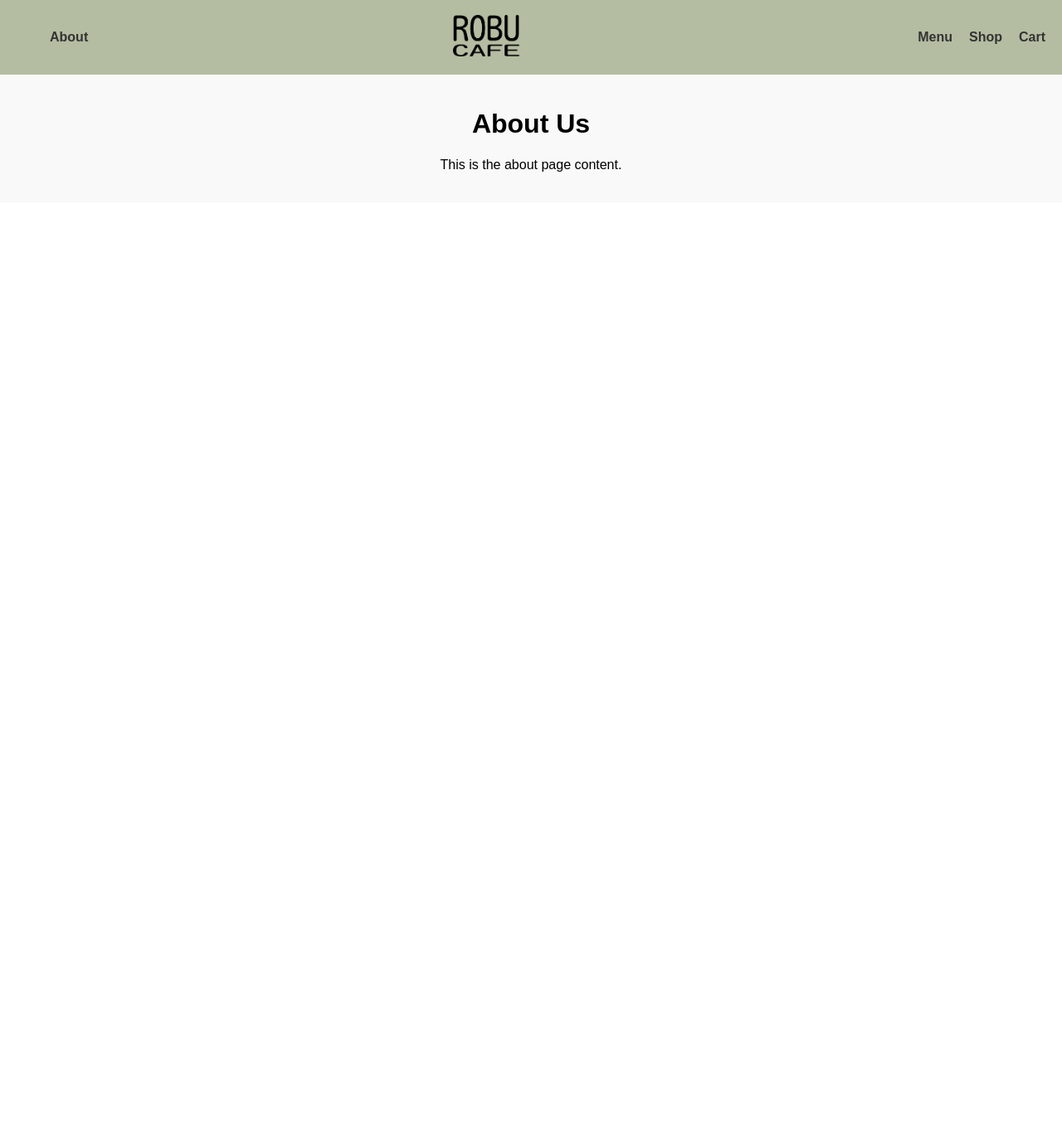
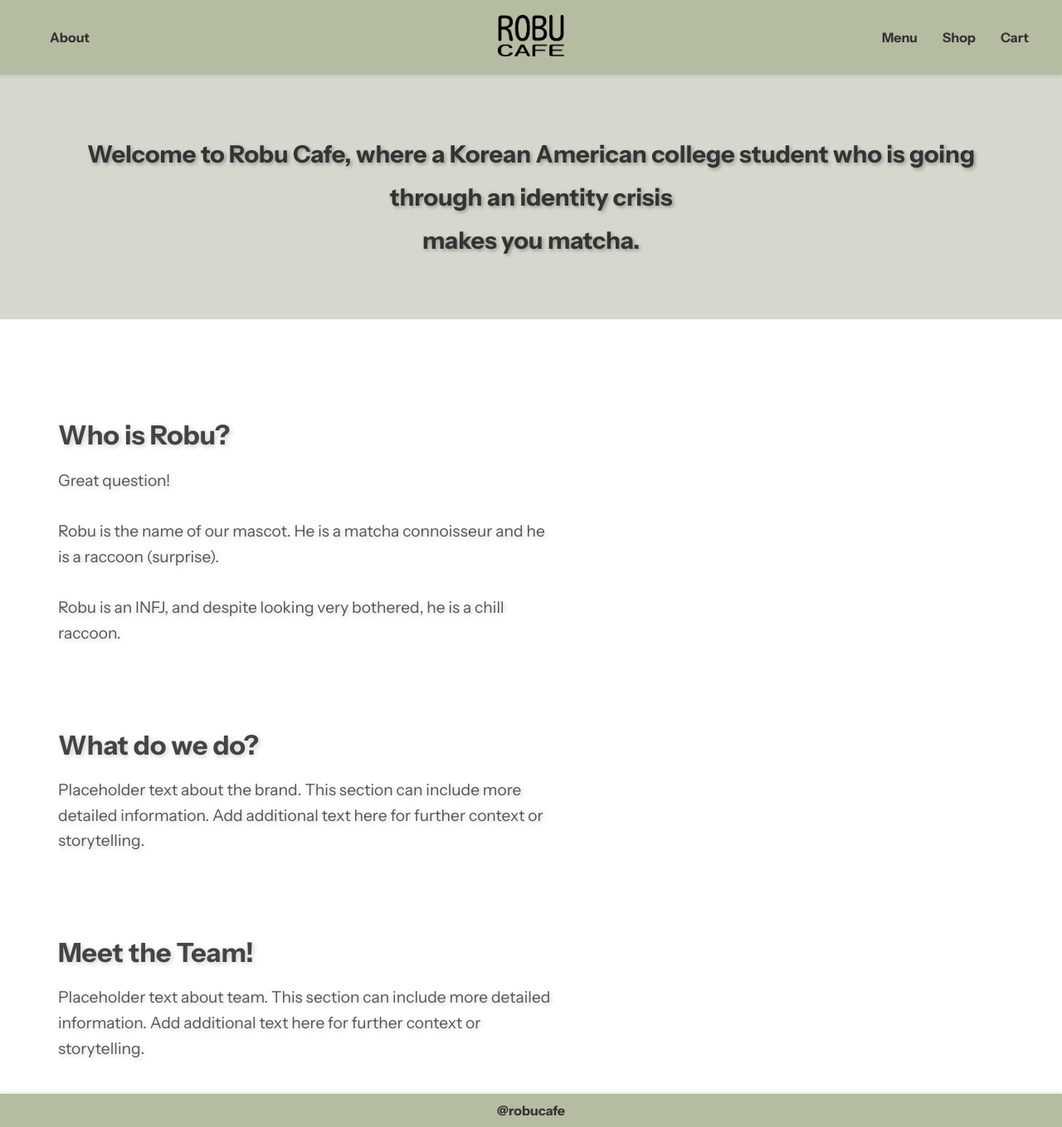
Before and after one commit to hanyoungk/robu, a plain HTML site: page about/about.html in a window 1280 px wide. Shown: the whole page at 83% size. Before the commit the page ends 800 px from the top, so only its background shows below. Drawn offline with Linux system fonts and the light colour scheme.

Commit message:
added content & changed landing page

```diff
--- a/about/about.css
+++ b/about/about.css
@@ -1,10 +1,51 @@
-/* About Page Specific Styles */
+
 main {
     text-align: center;
-    background-color: #f9f9f9;
-    padding: 20px;
 }
 
-header {
 
+body {
+    font-family: 'Instrument Sans', Arial, sans-serif;
 }
+
+/* .japanese-text {
+    font-family: 'Kosugi Maru', 'Kosugi', 'Arial', sans-serif;
+} */
+.about-content {
+    padding: 70px;
+    background: #D5D8CD;
+    text-align: center;
+    text-shadow: 2px 2px 4px rgba(0, 0, 0, 0.3);
+}
+
+.about-content p {
+    font-size: 1.8rem;
+    line-height: 1.8;
+    color: #333;
+    font-weight: 600;
+    margin: 0;
+    text-shadow: 2px 2px 4px rgba(0, 0, 0, 0.3);
+}
+
+
+.about-section {
+    margin-left: 50px;
+    max-width: 600px;
+    padding: 20px;
+    text-align: left;
+}
+
+.about-section h2 {
+    font-size: 2rem;
+    margin-bottom: 10px;
+    color: #444;
+    margin-top: 100px;
+    text-shadow: 2px 2px 6px rgba(0, 0, 0, 0.2);
+}
+
+.about-section p {
+    font-size: 1.2rem;
+    line-height: 1.6;
+    color: #555;
+    text-shadow: 2px 2px 6px rgba(0, 0, 0, 0.2);
+}
--- a/about/about.html
+++ b/about/about.html
@@ -6,7 +6,7 @@
     <title>About</title>
     <link rel="stylesheet" href="../css/global.css">
     <link rel="stylesheet" href="about.css">
-</head>
+    <link href="https://fonts.googleapis.com/css2?family=Instrument+Sans:wght@400;700&family=Kosugi+Maru&display=swap" rel="stylesheet">
 <body>
     <header>
         <nav class="left">
@@ -28,10 +28,39 @@
         </nav>
     </header>
     <main>
-        <h1>About Us</h1>
-        <p>This is the about page content.</p>
+        <div class="about-content">
+            <p>
+                Welcome to Robu Cafe, where a Korean American college student
+                who is going through an identity crisis<br>
+                makes you matcha.
+            </p>
+        </div>
+        <div class="about-section">
+            <h2>Who is Robu?</h2>
+            <p>
+                Great question!<br><br>
+                Robu is the name of our mascot. He is a matcha connoisseur and he is a raccoon (surprise).  <br><br>
+
+                Robu is an INFJ, and despite looking very bothered, he is a chill raccoon.
+            </p>
+
+            <h2>What do we do?</h2>
+            <p>
+                Placeholder text about the brand. This section can include more detailed information.
+                Add additional text here for further context or storytelling.
+            </p>
+
+            <h2>Meet the Team!</h2>
+            <p>
+                Placeholder text about team. This section can include more detailed information.
+                Add additional text here for further context or storytelling.
+            </p>
+        </div>
     </main>
     <script src="../js/global.js"></script>
     <script src="about.js"></script>
 </body>
+<footer>
+    <p>@robucafe</p>
+</footer>
 </html>
--- a/css/global.css
+++ b/css/global.css
@@ -1,33 +1,40 @@
-/* Global Styles */
+
 body {
-    font-family: Arial, sans-serif;
+    font-family: 'Instrument Sans', Arial, sans-serif;
     margin: 0;
     padding: 0;
 }
 
-header .logo {
-    flex-grow: 1; /* Center logo with space allocation */
-    text-align: center;
+header .logo img {
+    width: 80px;
 }
 
-header .logo img {
-    width: 80px; /* Adjust logo size */
+header .logo {
+    position: absolute;
+    top: 50%;
+    left: 50%;
+    transform: translate(-50%, -50%);
+    /* text-align: center; */
 }
 
 header {
+    font-family: 'Instrument Sans', Arial, sans-serif;
     display: flex;
+    position: relative;
     justify-content: space-between;
     align-items: center;
     padding: 10px 20px;
     background-color: #B4BDA1;
     box-shadow: 0 2px 4px rgba(0, 0, 0, 0.1);
     height: 70px;
+
 }
 
 header nav {
     display: flex;
-    flex-grow: 2; /* Distribute space */
+    flex-grow: 2;
     justify-content: space-between;
+    padding-right: 20px;
 }
 
 header nav.left {
@@ -36,13 +43,14 @@ header nav.left {
 
 header nav.right {
     justify-content: flex-end;
-    gap: 20px; /* Space between menu items */
+    gap: 30px;
+
 }
 
 nav ul {
     display: flex;
     list-style: none;
-    gap: 20px;
+    gap: 30px;
 }
 
 nav a {
@@ -52,5 +60,24 @@ nav a {
 }
 
 nav a:hover {
-    color: #007BFF;
+    color: #5888bc;
 }
+
+
+footer {
+    background-color: #B4BDA1;
+    color: #333;
+    text-align: center;
+    padding: 10px 0;
+    font-family: 'Instrument Sans', Arial, sans-serif;
+    position: relative;
+    bottom: 0;
+    width: 100%;
+    box-shadow: 0 -2px 4px rgba(0, 0, 0, 0.1);
+}
+
+footer p {
+    margin: 0;
+    font-size: 1rem;
+    font-weight: 600;
+}
--- a/menu/menu.css
+++ b/menu/menu.css
@@ -1,6 +1,32 @@
-/* menu Page Specific Styles */
-main {
-    text-align: center;
-    background-color: #f9f9f9;
+
+.menu-layout {
+    display: flex; /* Enable horizontal layout */
+    justify-content: space-between; /* Space between the two sections */
+    align-items: flex-start; /* Align items at the top */
     padding: 20px;
+    gap: 20px;
 }
+
+
+.menu-section {
+    flex: 1;
+    max-width: 45%;
+}
+
+.menu-section img {
+    width: 100%;
+    border-radius: 10px;
+    box-shadow: 0 4px 10px rgba(0, 0, 0, 0.1);
+}
+
+
+.additional-section {
+    flex: 1;
+    max-width: 45%;
+    padding: 20px;
+    border-radius: 10px;
+}
+
+.additional-section img{
+    width: 100%;
+}
```
Also changed, not shown: cart/cart.html (+4 -0 lines), index.html (+46 -25 lines), menu/menu.html (+12 -5 lines), shop/shop.html (+3 -0 lines), assets/ROBU CAFE.png (added), assets/menu section.png (added), assets/menuRobu.png (added), assets/robu draft.png (added), assets/robu1.png (added).
